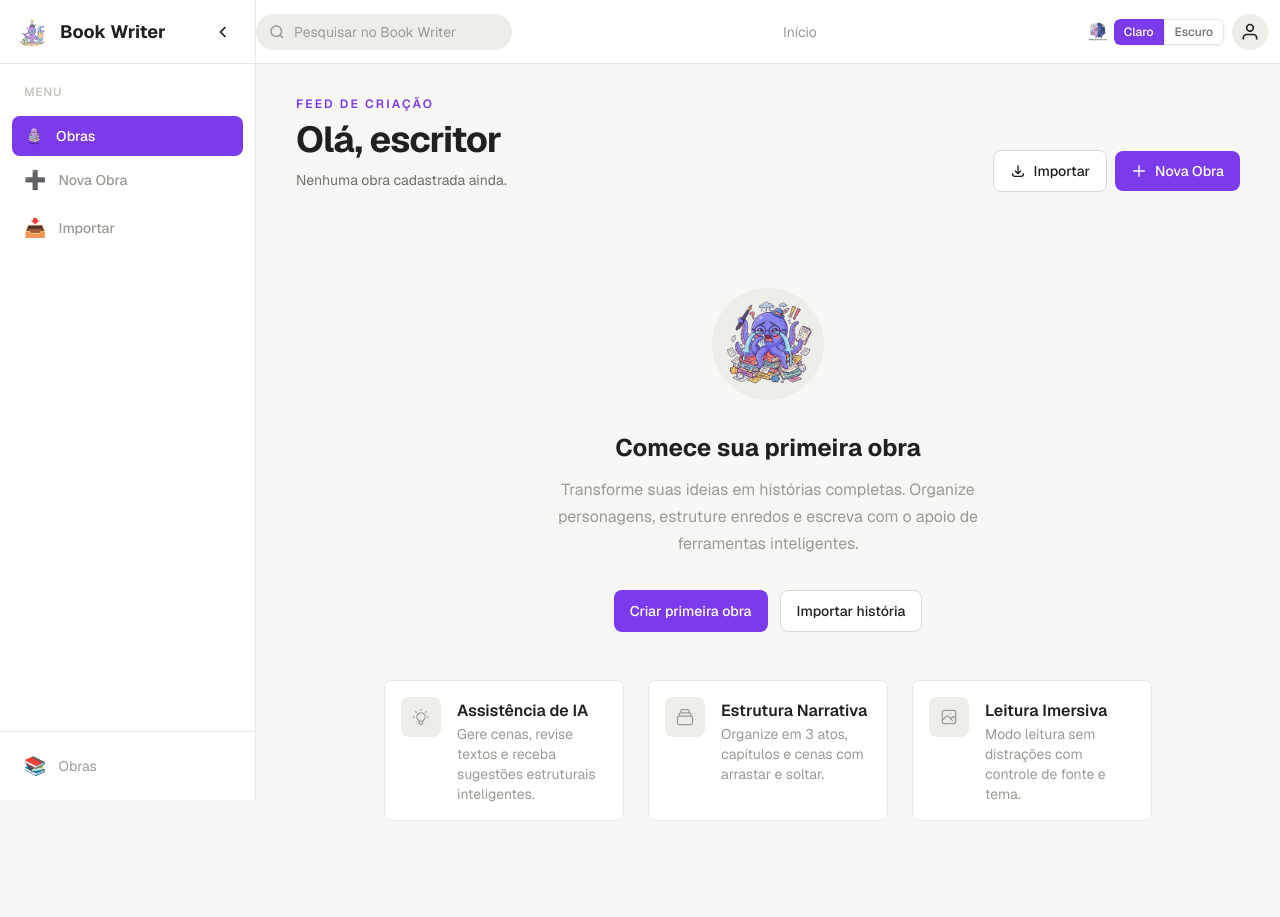
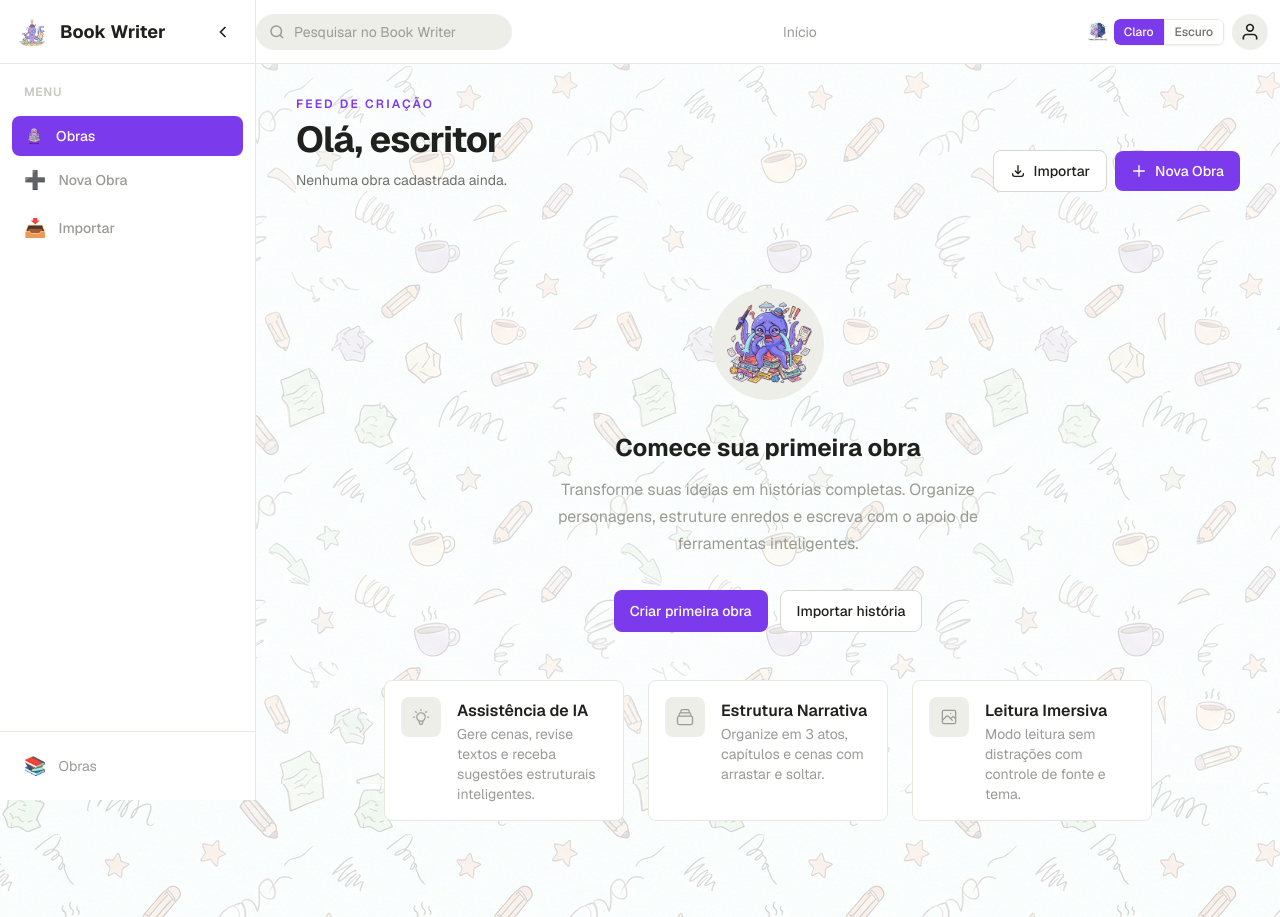
Before and after one commit to oscarRodriguesDev/writer-and-Read-books, a Next.js app: page / in a window 1280 px wide. Built offline with nearby package versions, Linux system fonts and the light colour scheme; no server answers; the database is empty; what prisma-adapter-sqlite would draw is missing.

Commit message:
fix: expor fundo do body removendo bg-background do wrapper do layout

```diff
--- a/src/components/layout/Layout.tsx
+++ b/src/components/layout/Layout.tsx
@@ -11,7 +11,7 @@
   useKeyboardShortcuts();
 
   return (
-    <div className="min-h-screen bg-background flex">
+    <div className="min-h-screen flex">
       <Sidebar obraId={obraId} />
       <TopBar obraId={obraId} obraTitulo={obraTitulo} />
       <main
```
